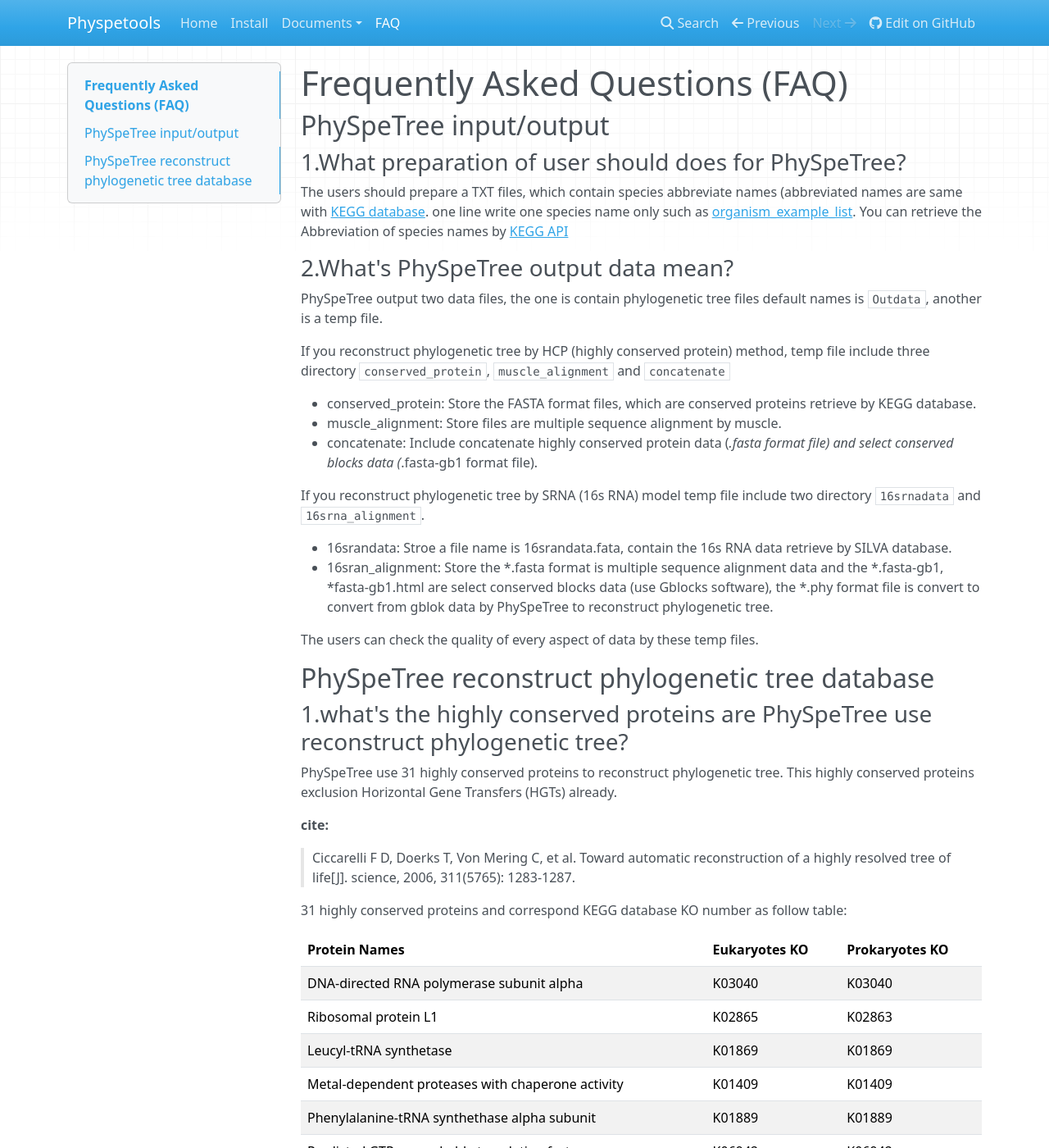
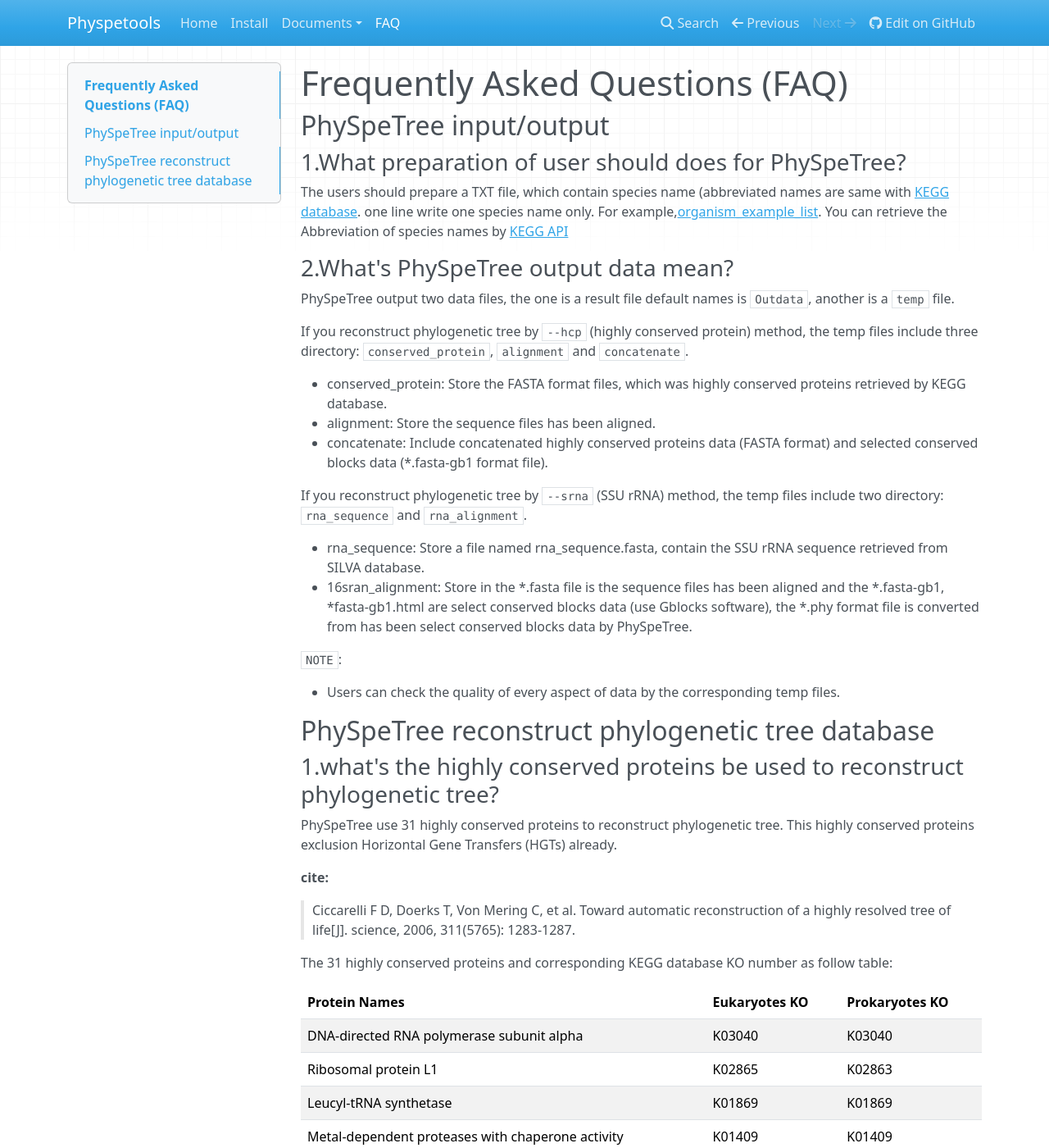
Before and after one commit to yangfangs/physpetools, an MkDocs documentation site: the page built from docs/docs/faq.md, in a window 1280 px wide and 1400 px high. Shown: the whole window at 82% size. Built offline with MkDocs 1.6.1, drawn with Linux system fonts in a browser that asks for light colours; nearby versions of some CDN libraries; old or Windows-style settings are respelled for this version of MkDocs; some of the changed text lies outside the part shown.

```diff
--- a/docs/docs/faq.md
+++ b/docs/docs/faq.md
@@ -6,33 +6,35 @@
 
 ### 1.What preparation of user should does for PhySpeTree?
 
-The users should prepare a TXT files, which contain species abbreviate names (abbreviated names are same with [KEGG database](http://www.genome.jp/kegg/catalog/org_list.html).
-one line write one species name only such as [organism_example_list](https://gitlab.com/xiaoxiaoyang/physpetools/raw/master/examples/organism_example_list.txt).
+The users should prepare a TXT file, which contain species name (abbreviated names are same with [KEGG database](http://www.genome.jp/kegg/catalog/org_list.html).
+one line write one species name only. For example,[organism_example_list](https://gitlab.com/xiaoxiaoyang/physpetools/raw/master/examples/organism_example_list.txt).
 You can retrieve the Abbreviation of species names by [KEGG API](http://rest.kegg.jp/list/organism)
 
 
 ### 2.What's PhySpeTree output data mean?
 
-PhySpeTree output two data files, the one is contain phylogenetic tree files default names is ``Outdata``, another is a temp file.
+PhySpeTree output two data files, the one is a result file default names is `Outdata`, another is a `temp` file.
 
-If you reconstruct phylogenetic tree by HCP (highly conserved protein) method, temp file include three directory ``conserved_protein``, ``muscle_alignment`` and ``concatenate``
+If you reconstruct phylogenetic tree by `--hcp` (highly conserved protein) method, the temp files include three directory: `conserved_protein`, `alignment` and `concatenate`.
 
-  * conserved_protein: Store the FASTA format files, which are conserved proteins retrieve by KEGG database.
-  * muscle_alignment: Store files are multiple sequence alignment by muscle.
-  * concatenate: Include concatenate highly conserved protein data (*.fasta format file) and select conserved blocks data (*.fasta-gb1 format file).
+  * conserved_protein: Store the FASTA format files, which was highly conserved proteins retrieved by KEGG database.
+  * alignment: Store the sequence files has been aligned.
+  * concatenate: Include concatenated highly conserved proteins data (FASTA format) and selected conserved blocks data (\*.fasta-gb1 format file).
 
-If you reconstruct phylogenetic tree by SRNA (16s RNA) model temp file include two directory ``16srnadata`` and ``16srna_alignment``.
+If you reconstruct phylogenetic tree by `--srna` (SSU rRNA) method, the temp files include two directory: `rna_sequence` and `rna_alignment`.
 
-  * 16srandata: Stroe  a file name is 16srandata.fata, contain the 16s RNA data retrieve by SILVA database.
-  * 16sran_alignment: Store the *.fasta format is multiple sequence alignment data and the *.fasta-gb1, *fasta-gb1.html are select conserved blocks data (use Gblocks software),
-  the *.phy format file is convert to convert from gblok data by PhySpeTree to reconstruct phylogenetic tree.
+  * rna_sequence: Store a file named rna_sequence.fasta, contain the SSU rRNA sequence retrieved from SILVA database.
+  * 16sran_alignment: Store in the *.fasta file is the sequence files has been aligned and the *.fasta-gb1, *fasta-gb1.html are select conserved blocks data (use Gblocks software),
+  the *.phy format file is converted from has been select conserved blocks data by PhySpeTree.
 
-The users can check the quality of every aspect of data by these temp files.
+`NOTE`:
+
+* Users can check the quality of every aspect of data by the corresponding temp files.
 
 
 ## PhySpeTree reconstruct phylogenetic tree database
 
-### 1.what's the highly conserved proteins are PhySpeTree use reconstruct phylogenetic tree?
+### 1.what's the highly conserved proteins be used to reconstruct phylogenetic tree?
 
 PhySpeTree use 31 highly conserved proteins to reconstruct phylogenetic tree. This highly conserved proteins exclusion Horizontal Gene Transfers (HGTs) already.
 
@@ -40,7 +42,7 @@ PhySpeTree use 31 highly conserved proteins to reconstruct phylogenetic tree. Th
 
 > Ciccarelli F D, Doerks T, Von Mering C, et al. Toward automatic reconstruction of a highly resolved tree of life[J]. science, 2006, 311(5765): 1283-1287.
 
-31 highly conserved proteins and correspond KEGG database KO number as follow table:
+The 31 highly conserved proteins and corresponding KEGG database KO number as follow table:
 
 
 
@@ -81,7 +83,7 @@ Ribosomal protein S13                               |   K02953           |   K02
 
 
 
-### 2.How the 16s RAN database to created?
+### 2.How the SSU rRAN database was created?
 
-The 16s RAN database was created by [SILVA](<https://www.arb-silva.de/>) rRNA database project (version: SILVA SSU 123.1 release)
-with sequences haven been truncated. Means that all nucleotides that have not been aligned were removed from the sequence.
+The SSU rRAN database was created by [SILVA](<https://www.arb-silva.de/>) SSU rRNA database project (version: SILVA SSU 123.1 release).
+In this data the sequences haven been truncated, which means that all nucleotides that have not been aligned were removed from the sequence.
```
Also changed, not shown: docs/docs/usage.md (+31 -30 lines), README.rst.
